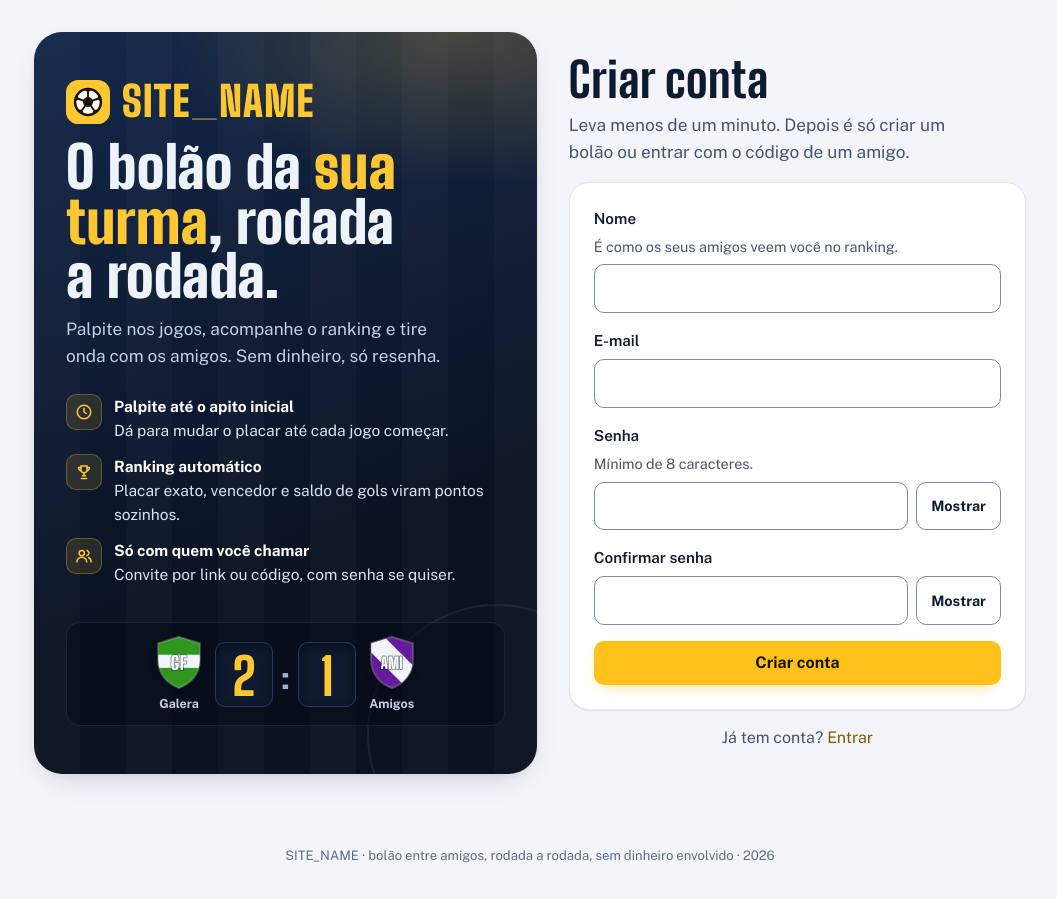
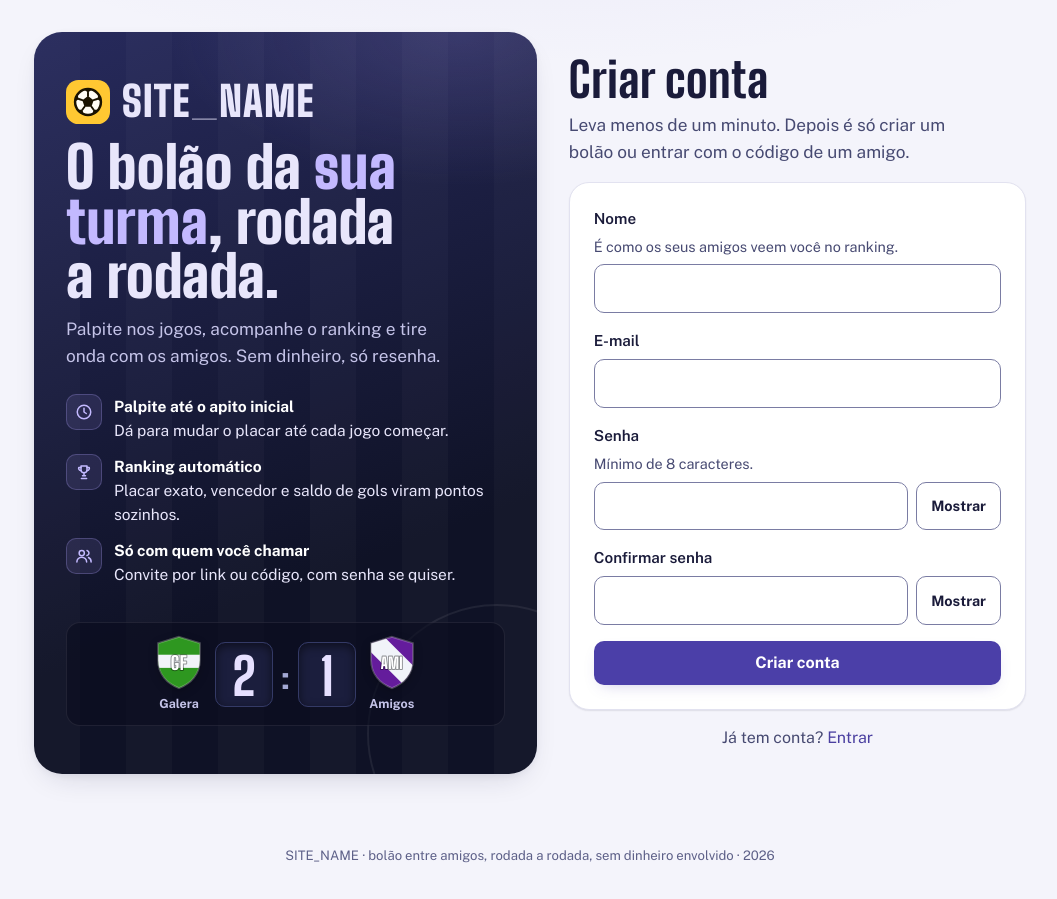
Before and after one commit to rafael1420/bolao, a PHP site: page /register.php in a window 1280 px wide. Shown: the part 61-960 px from the top of the page, without its empty margins (110-1167 px from the left). Run offline with PHP 8.4, Linux system fonts and the light colour scheme; the visitor is signed in with stand-in values (Sample User, id 1); data comes from the database, SQL or seed files in the repository; data that the repository does not hold is empty; a stand-in replaces the project's code that opens the database connection; some libraries are stand-ins or nearby versions.

Commit message:
Paleta índigo e lavanda (claro e escuro), cores de alerta próprias e contraste AA
Co-Authored-By: Claude Opus 5.5 <noreply@anthropic.com>

```diff
--- a/assets/style.css
+++ b/assets/style.css
@@ -14,47 +14,51 @@
 /* ---------- Tokens: tema claro ---------- */
 :root {
     color-scheme: light;
-    --bg: #f3f5fa;
-    --bg-glow: rgba(255, 194, 26, 0.16);
+    --bg: #f4f4fb;
+    --bg-glow: rgba(122,108,214,.10);
     --surface: #ffffff;
-    --surface-2: #f6f8fc;
-    --surface-3: #eaeef6;
-    --sunken: #eef1f7;
-    --line: #e1e6ef;
-    --line-strong: #cad2e0;
-    --field-border: #7d8aa3;
-    --ink: #0e1a2f;
-    --ink-soft: #46546e;
-    --ink-faint: #5f6c84;
-    --accent: #ffc21a;
-    --accent-hover: #ffcf47;
-    --on-accent: #1a1300;
-    --accent-text: #845900;
-    --accent-soft: rgba(255, 186, 0, 0.16);
-    --accent-line: rgba(196, 140, 0, 0.45);
-    --success: #12a26a;
-    --success-text: #0a6b44;
-    --success-soft: rgba(18, 162, 106, 0.12);
-    --success-line: rgba(18, 162, 106, 0.4);
-    --danger: #d9452f;
-    --danger-hover: #c23a26;
+    --surface-2: #f8f8fd;
+    --surface-3: #ececf7;
+    --sunken: #efeff8;
+    --line: #e2e2f0;
+    --line-strong: #c9c9e0;
+    --field-border: #7a7ca3;
+    --ink: #1a1b3a;
+    --ink-soft: #474a72;
+    --ink-faint: #5d6088;
+    --accent: #4b3fa8;
+    --accent-hover: #3f348f;
+    --on-accent: #ffffff;
+    --accent-text: #4a3fa0;
+    --accent-soft: rgba(75,63,168,.10);
+    --accent-line: rgba(75,63,168,.35);
+    --success: #2a7f5c;
+    --success-text: #1f6b4c;
+    --success-soft: rgba(42,127,92,.10);
+    --success-line: rgba(42,127,92,.35);
+    --warning: #b9822a;
+    --warning-text: #7a4f08;
+    --warning-soft: rgba(185,130,42,.12);
+    --warning-line: rgba(185,130,42,.40);
+    --danger: #b8403f;
+    --danger-hover: #a03535;
     --on-danger: #ffffff;
-    --danger-text: #a8301d;
-    --danger-soft: rgba(217, 69, 47, 0.09);
-    --danger-line: rgba(217, 69, 47, 0.4);
-    --focus: #8a5d00;
-    --topbar-bg: rgba(255, 255, 255, 0.86);
-    --tabbar-bg: rgba(255, 255, 255, 0.94);
-    --shadow-1: 0 1px 2px rgba(14, 26, 47, 0.06), 0 1px 1px rgba(14, 26, 47, 0.04);
-    --shadow-2: 0 12px 32px -14px rgba(14, 26, 47, 0.22), 0 2px 6px rgba(14, 26, 47, 0.05);
-    --shadow-pop: 0 18px 40px -16px rgba(14, 26, 47, 0.32);
+    --danger-text: #a23a3d;
+    --danger-soft: rgba(184,64,63,.08);
+    --danger-line: rgba(184,64,63,.35);
+    --focus: #5b4fc9;
+    --topbar-bg: rgba(255,255,255,.86);
+    --tabbar-bg: rgba(255,255,255,.94);
+    --shadow-1: 0 1px 2px rgba(26,27,58,.06),0 1px 1px rgba(26,27,58,.04);
+    --shadow-2: 0 12px 32px -14px rgba(26,27,58,.20),0 2px 6px rgba(26,27,58,.05);
+    --shadow-pop: 0 18px 40px -16px rgba(26,27,58,.30);
 
     /* Placar: escuro nos dois temas */
-    --board: #0f1a2e;
-    --board-2: #18263f;
-    --board-line: #263a5c;
-    --board-ink: #ffc832;
-    --board-soft: #9fb0cc;
+    --board: #1b1e3d;
+    --board-2: #242849;
+    --board-line: #343a66;
+    --board-ink: #e6e0ff;
+    --board-soft: #a3a8d4;
     --tile-shadow: inset 0 3px 10px rgba(0, 0, 0, 0.5);
 
     --font-display: "Big Shoulders Display", "Arial Narrow", sans-serif;
@@ -480,8 +494,8 @@ button, .btn {
 button:hover, .btn:hover { text-decoration: none; }
 button:active:not(:disabled), .btn:active { transform: translateY(1px) scale(0.985); }
 button:disabled, .btn:disabled { opacity: 0.5; cursor: not-allowed; }
-.btn.primary { box-shadow: 0 6px 16px -8px rgba(255, 186, 0, 0.7); }
-.btn.primary:hover { background: var(--accent-hover); box-shadow: 0 10px 22px -10px rgba(255, 186, 0, 0.8); }
+.btn.primary { box-shadow: 0 6px 16px -8px rgba(75, 63, 168, 0.35); }
+.btn.primary:hover { background: var(--accent-hover); box-shadow: 0 10px 22px -10px var(--accent-line); }
 .btn.wide { display: flex; width: 100%; }
 .btn.ghost {
     color: var(--ink);
@@ -867,11 +881,11 @@ details.confirm > .disclosure-body { border-color: var(--danger-line); backgroun
     position: relative;
     overflow: hidden;
     padding: var(--sp-5) 20px;
-    color: #eef2f9;
+    color: #e8e6fb;
     background:
-        radial-gradient(420px 220px at 85% 0%, rgba(255, 200, 50, 0.22), transparent 70%),
+        radial-gradient(420px 220px at 85% 0%, rgba(169, 156, 240, 0.18), transparent 70%),
         repeating-linear-gradient(90deg, rgba(255, 255, 255, 0.025) 0 46px, transparent 46px 92px),
-        linear-gradient(160deg, #13284a, #0a1120 70%);
+        linear-gradient(160deg, #272a5c, #0f1226 70%);
     border-radius: var(--r-xl);
     box-shadow: var(--shadow-2);
     isolation: isolate;
@@ -901,18 +915,18 @@ details.confirm > .disclosure-body { border-color: var(--danger-line); backgroun
     text-wrap: balance;
     margin: 0 0 var(--sp-3);
 }
-.auth-title em { font-style: normal; color: #ffc832; }
-.auth-pitch .lead { color: #c3cfe3; max-width: 38ch; }
+.auth-title em { font-style: normal; color: #c3b9ff; }
+.auth-pitch .lead { color: #c4c3e8; max-width: 38ch; }
 .auth-features { list-style: none; margin: var(--sp-5) 0 0; padding: 0; display: grid; gap: var(--sp-3); }
-.auth-features li { display: flex; gap: var(--sp-3); align-items: flex-start; color: #dbe3f0; font-size: 0.97rem; }
+.auth-features li { display: flex; gap: var(--sp-3); align-items: flex-start; color: #e8e6fb; font-size: 0.97rem; }
 .auth-features strong { display: block; color: #fff; }
 .auth-features .icon {
     width: 36px;
     height: 36px;
     padding: 8px;
-    color: #ffc832;
-    background: rgba(255, 200, 50, 0.12);
-    border: 1px solid rgba(255, 200, 50, 0.28);
+    color: #c3b9ff;
+    background: rgba(169, 156, 240, 0.12);
+    border: 1px solid rgba(169, 156, 240, 0.28);
     border-radius: 10px;
 }
 .auth-demo {
@@ -922,12 +936,12 @@ details.confirm > .disclosure-body { border-color: var(--danger-line); backgroun
     gap: var(--sp-3);
     margin-top: var(--sp-5);
     padding: var(--sp-3) var(--sp-4);
-    background: rgba(7, 13, 25, 0.6);
+    background: rgba(11, 13, 30, 0.6);
     border: 1px solid rgba(255, 255, 255, 0.08);
     border-radius: var(--r-md);
 }
 .auth-demo .scoreboard { margin: 0; }
-.auth-demo .demo-team { display: grid; justify-items: center; gap: 4px; font-size: 0.78rem; font-weight: 700; color: #c3cfe3; }
+.auth-demo .demo-team { display: grid; justify-items: center; gap: 4px; font-size: 0.78rem; font-weight: 700; color: #c4c3e8; }
 .auth-panel { min-width: 0; }
 .auth-panel .h-page { margin-bottom: var(--sp-2); }
 .auth-panel .lead { margin-bottom: var(--sp-4); }
@@ -943,7 +957,8 @@ details.confirm > .disclosure-body { border-color: var(--danger-line); backgroun
     text-transform: uppercase;
     color: var(--accent-text);
 }
-.auth-pitch .wordmark { color: #ffc832; }
+.auth-pitch .wordmark { color: #e8e6fb; }
+.auth-pitch .wordmark .wm-b { color: #c3b9ff; }
 .scoreboard {
     display: inline-flex;
     align-items: center;
```
Also changed, not shown: other parts of assets/style.css (+119 -109 lines).
